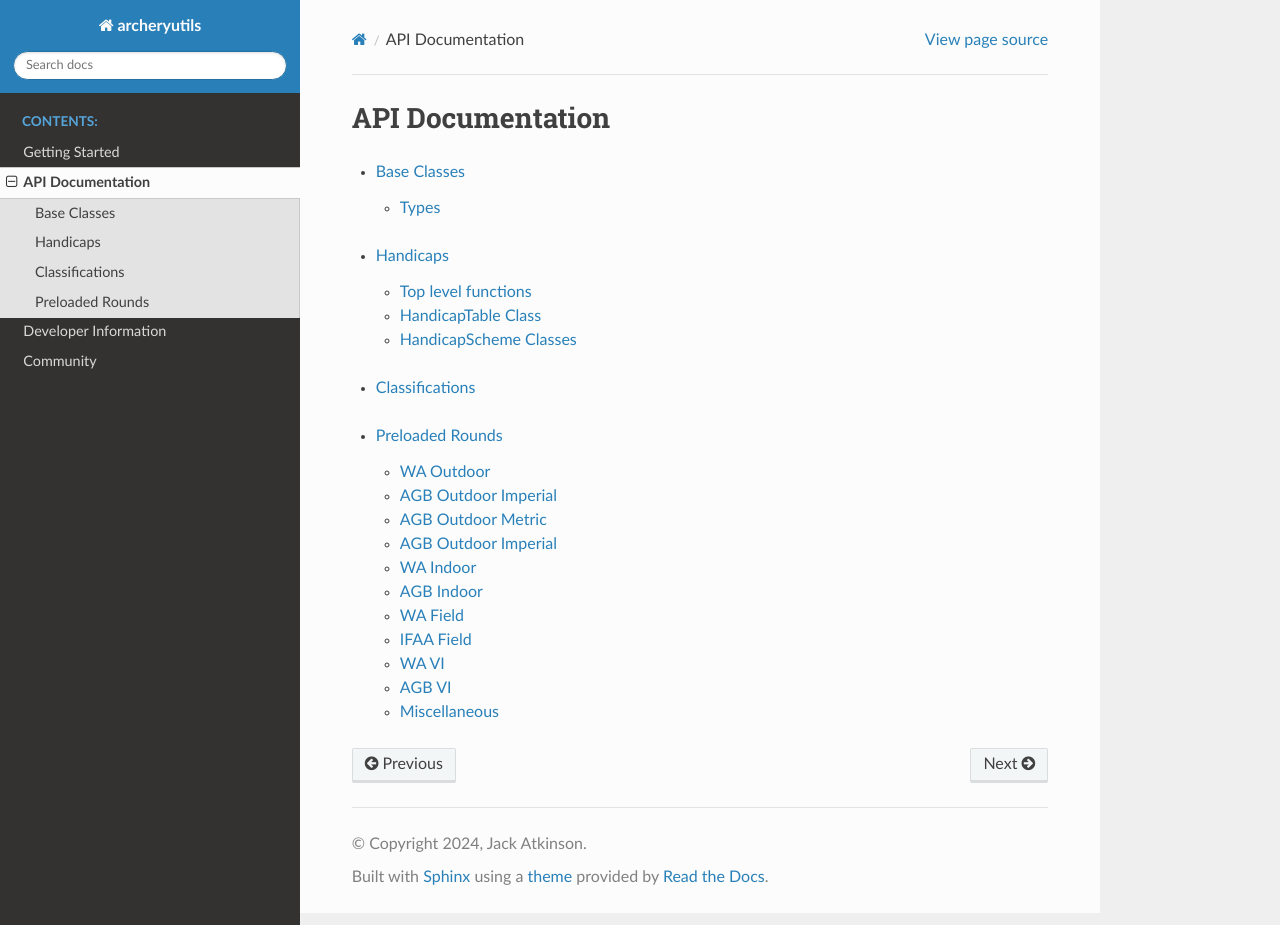
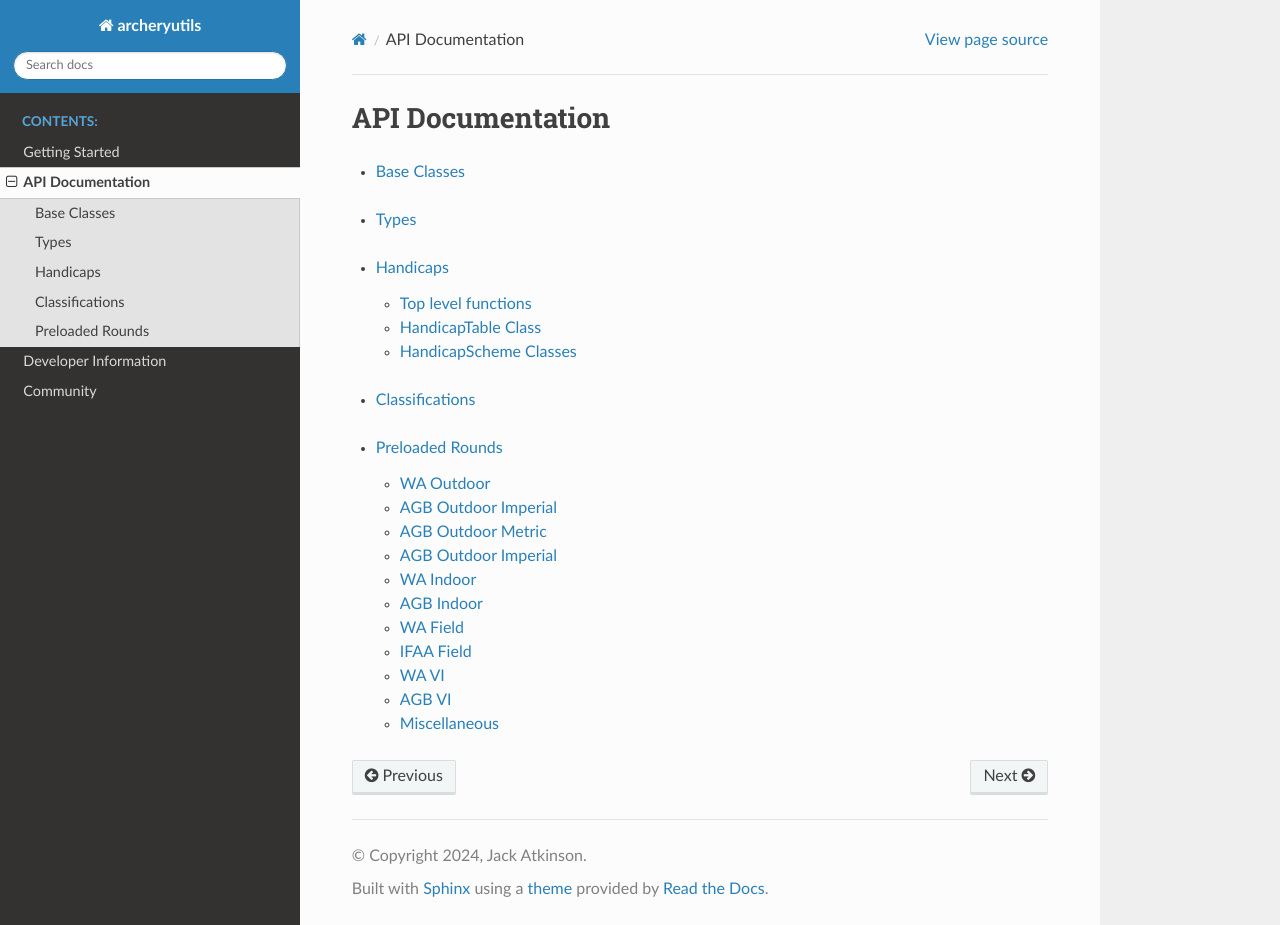
Before and after one commit to jatkinson1000/archeryutils, a Sphinx documentation site: the page built from docs/api/index.rst, in a window 1280 px wide and 925 px high. Built offline with Sphinx 7.4.7 and the Read the Docs theme 2.0.0, drawn with Linux system fonts in a browser that asks for light colours.

Commit message:
Seperate type aliases to their own page in API docs

```diff
--- /dev/null
+++ b/docs/api/archeryutils.types.rst
@@ -0,0 +1,6 @@
+Types
+=====
+
+.. autodata:: archeryutils.targets.ScoringSystem
+
+.. autodata:: archeryutils.targets.FaceSpec
--- a/docs/api/index.rst
+++ b/docs/api/index.rst
@@ -7,6 +7,11 @@ API Documentation
    :maxdepth: 2
 
    archeryutils.baseclasses
+
+.. toctree::
+   :maxdepth: 3
+
+   archeryutils.types
 
 .. toctree::
    :maxdepth: 3
```
Also changed, not shown: docs/api/archeryutils.baseclasses.rst (+0 -7 lines).
